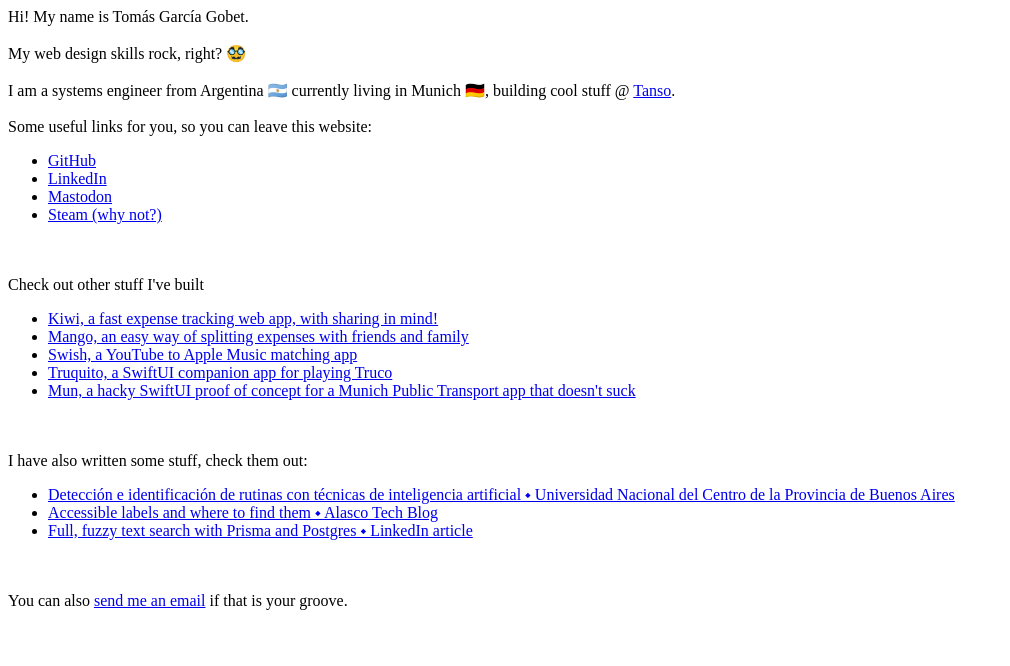
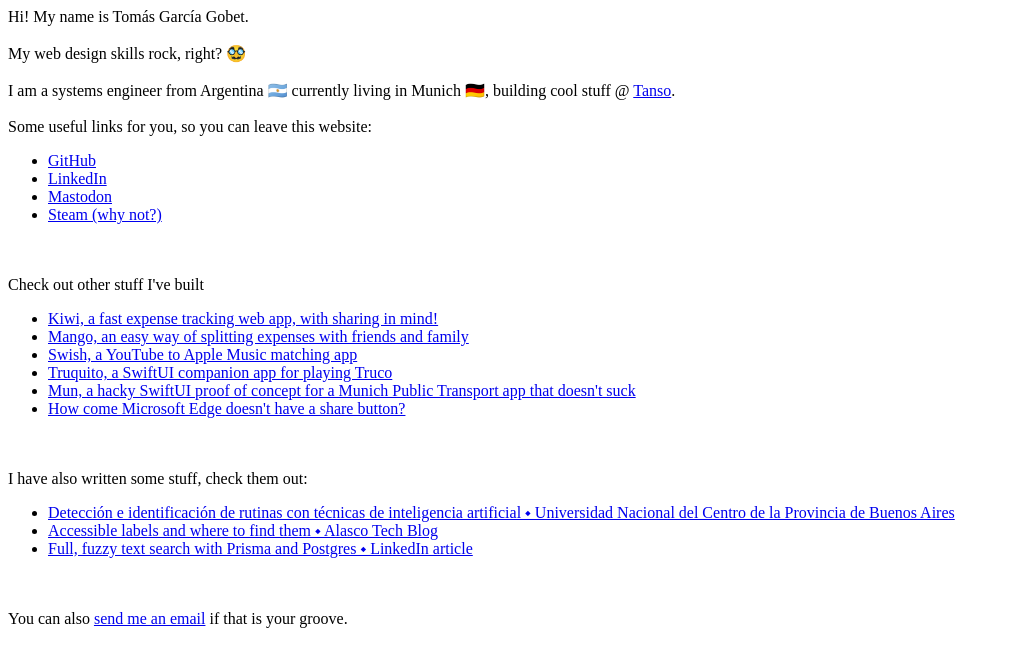
Before and after one commit to reloadedhead/reloadedhead.github.io, a plain HTML site: page index.html in a window 1280 px wide. Shown: the whole page, without its empty margins (0-1010 px from the left). Drawn offline with Linux system fonts and the light colour scheme.

Commit message:
Add link to Microsoft Edge share button extension

```diff
--- a/index.html
+++ b/index.html
@@ -21,6 +21,7 @@ Check out other stuff I've built
   <li><a href="https://swish.gobet.ar">Swish, a YouTube to Apple Music matching app</a></li>
   <li><a href="https://apps.apple.com/app/truquito/id6446289622">Truquito, a SwiftUI companion app for playing Truco</a></li>
   <li><a href="https://github.com/reloadedhead/Mun">Mun, a hacky SwiftUI proof of concept for a Munich Public Transport app that doesn't suck</a></li>
+  <li><a href="https://microsoftedge.microsoft.com/addons/detail/just-a-share-button/khjabmfejplohjkkpaohipiohjkljebd?hl=en-GB">How come Microsoft Edge doesn't have a share button?</a></li>
 </ul>
 
 <br></br>
```
